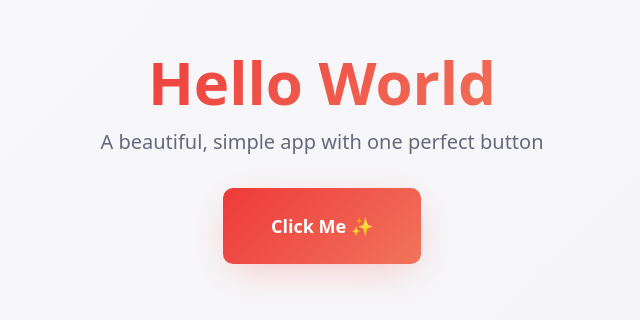
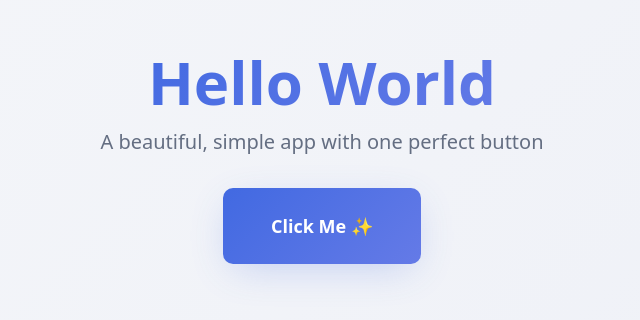
Before and after one commit to smravec/TrueBalance, a React (Vite) app: page / in a window 1280 px wide. Shown: the part 242-562 px from the top of the page, without its empty margins (318-958 px from the left). Built offline with nearby package versions, Linux system fonts and the light colour scheme; the HTML template or start-up script is replaced by a standard one.

Commit message:
Add color scheme

```diff
--- a/src/index.css
+++ b/src/index.css
@@ -9,34 +9,34 @@ All colors MUST be HSL.
 @layer base {
   :root {
     /* Modern gradient background */
-    --background: 240 10% 98%;
-    --background-gradient: linear-gradient(135deg, hsl(240 10% 98%), hsl(250 15% 96%));
-    --foreground: 240 10% 8%;
+    --background: 220 30% 97%;
+    --background-gradient: linear-gradient(135deg, hsl(220 30% 97%), hsl(225 35% 95%));
+    --foreground: 220 13% 18%;
 
     /* Card styles */
     --card: 0 0% 100%;
-    --card-foreground: 240 10% 8%;
+    --card-foreground: 220 13% 18%;
 
     /* Popover styles */
     --popover: 0 0% 100%;
-    --popover-foreground: 240 10% 8%;
+    --popover-foreground: 220 13% 18%;
 
-    /* Primary - Beautiful red gradient */
-    --primary: 0 84% 58%;
-    --primary-glow: 0 100% 70%;
+    /* Primary - Royal blue */
+    --primary: 225 73% 57%;
+    --primary-glow: 225 100% 70%;
     --primary-foreground: 0 0% 100%;
-    --primary-gradient: linear-gradient(135deg, hsl(0 84% 58%), hsl(10 84% 65%));
+    --primary-gradient: linear-gradient(135deg, hsl(225 73% 57%), hsl(230 73% 65%));
 
-    /* Secondary - Soft purple */
-    --secondary: 250 20% 95%;
-    --secondary-foreground: 250 84% 58%;
+    /* Secondary - Light blue-gray */
+    --secondary: 220 20% 92%;
+    --secondary-foreground: 220 13% 18%;
 
     /* Muted colors */
-    --muted: 250 15% 94%;
-    --muted-foreground: 240 10% 45%;
+    --muted: 220 15% 90%;
+    --muted-foreground: 220 13% 45%;
 
-    /* Accent colors */
-    --accent: 250 84% 58%;
+    /* Accent colors - Teal */
+    --accent: 180 100% 25%;
     --accent-foreground: 0 0% 100%;
 
     /* Destructive colors */
@@ -44,16 +44,16 @@ All colors MUST be HSL.
     --destructive-foreground: 0 0% 100%;
 
     /* Border and input */
-    --border: 250 20% 88%;
-    --input: 250 20% 88%;
-    --ring: 250 84% 58%;
+    --border: 220 20% 88%;
+    --input: 220 20% 88%;
+    --ring: 180 100% 25%;
 
     /* Design system tokens */
     --radius: 0.75rem;
 
     /* Shadows and effects */
-    --shadow-elegant: 0 10px 40px -10px hsl(0 84% 58% / 0.3);
-    --shadow-glow: 0 0 30px hsl(0 100% 70% / 0.4);
+    --shadow-elegant: 0 10px 40px -10px hsl(225 73% 57% / 0.3);
+    --shadow-glow: 0 0 30px hsl(225 100% 70% / 0.4);
     --transition-smooth: all 0.3s cubic-bezier(0.4, 0, 0.2, 1);
 
     --sidebar-background: 0 0% 98%;
```
